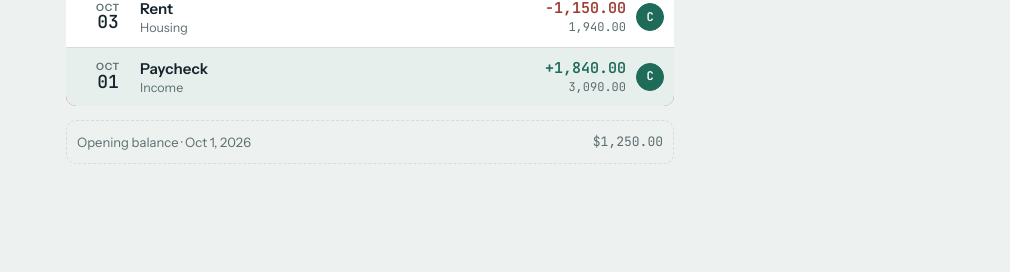
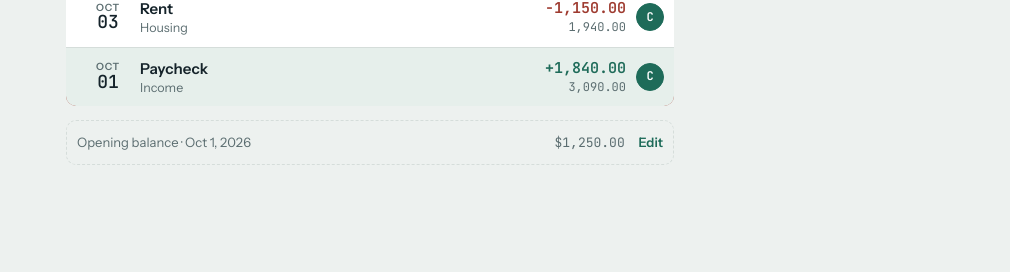
Before and after one commit to dmccrummen/website, a Jekyll site: the page checkbook/index.html, which Jekyll copies as it is, in a window 1280 px wide. Shown: the part 975-1247 px from the top of the page, without its empty margins (270-1280 px from the left). Built offline with Jekyll 4.4.1, drawn with Linux system fonts in a browser that asks for light colours.

Commit message:
Checkbook: edit an account's opening balance and date
Tap the opening balance row (or it in Accounts) to change the amount,
whether it's money in the account or money owed, and its as-of date.

Co-Authored-By: Claude Opus 5.5 <noreply@anthropic.com>
Claude-Session: https://claude.ai/code/session_01Bj1FFW6xRavTT1SQKWihKn

```diff
--- a/checkbook/index.html
+++ b/checkbook/index.html
@@ -108,6 +108,8 @@ button{cursor:pointer}
 .clr{width:28px;height:28px;border-radius:50%;border:1.5px solid var(--line);background:none;font-family:var(--f-num);font-size:12px;font-weight:600;color:var(--muted)}
 .clr.on{background:var(--accent);border-color:var(--accent);color:var(--accent-ink)}
 .selecting .clr{visibility:hidden}
+.opening{width:100%;background:none;font:inherit;text-align:left;cursor:pointer;gap:10px;flex-wrap:wrap}
+.opening .edit{color:var(--accent);font-family:var(--f-body);font-weight:600;margin-left:6px}
 .opening{display:flex;justify-content:space-between;padding:12px 10px;color:var(--muted);font-size:13px;border:1px dashed var(--line);border-radius:10px;margin-top:14px}
 .empty{text-align:center;color:var(--muted);padding:40px 10px}
 
@@ -146,6 +148,7 @@ button{cursor:pointer}
 .seg button{border:0;background:none;padding:10px;font-weight:600}
 .seg button.on.out{background:var(--debit);color:var(--surface)}
 .seg button.on.in{background:var(--credit);color:var(--surface)}
+.seg.two-way{grid-template-columns:1fr 1fr}
 .seg button.on.xf{background:var(--accent);color:var(--accent-ink)}
 .xf-row{display:grid;grid-template-columns:minmax(0,1fr) auto minmax(0,1fr);gap:8px;align-items:end}
 .xf-row .arrow{padding-bottom:10px;color:var(--muted);font-size:18px}
@@ -297,7 +300,7 @@ function render(){
       <button class="clr${t.cleared?' on':''}" data-act="clear" data-id="${t.id}" aria-label="${t.cleared?'Mark not cleared':'Mark cleared'}" title="Cleared">C</button>
     </div></div>`;
   });
-  const opening=`<div class="opening"><span>Opening balance · ${longDate(a.openingDate)}</span><span class="num">${money(a.opening)}</span></div>`;
+  const opening=`<button class="opening" data-act="opening"><span>Opening balance · ${longDate(a.openingDate)}</span><span class="num">${money(a.opening)} <span class="edit">Edit</span></span></button>`;
 
   const tools=ui.select?`
     <div class="selbar">
@@ -481,6 +484,21 @@ function statementPreview(){
   $('#stGo').disabled=!p.d||!p.remove.length;
 }
 
+function sheetOpening(){
+  const a=acct(); const owed=a.opening<0;
+  openSheet(`
+    <h2>Opening balance</h2>
+    <p>What ${esc(a.name)} held on the day this register starts. Every running balance is counted from here.</p>
+    <form id="openForm" class="fields">
+      <div class="seg two-way" id="oSeg"><button type="button" class="in${owed?'':' on'}" data-act="oseg" data-v="in">Money in account</button><button type="button" class="out${owed?' on':''}" data-act="oseg" data-v="out">Money owed</button></div>
+      <div class="two">
+        <div class="field"><label for="oAmt">Amount</label><input id="oAmt" class="num" inputmode="decimal" value="${(Math.abs(a.opening)/100).toFixed(2)}" autofocus></div>
+        <div class="field"><label for="oDate">As of</label><input id="oDate" type="date" value="${a.openingDate}"></div>
+      </div>
+      <p>Use Money owed for a credit card balance.</p>
+      <div class="sheet-actions"><button type="button" class="btn ghost" data-act="close">Cancel</button><button type="submit" class="btn">Save</button></div>
+    </form>`,'opening');
+}
 function sheetAccounts(){
   const items=S.accounts.map(a=>{const{bal}=totals(a);return `<button class="acct-item${a.id===S.current?' on':''}" data-act="pick" data-id="${a.id}"><span>${esc(a.name)}</span><span class="num">${money(bal)}</span></button>`}).join('');
   const a=acct();
@@ -498,6 +516,7 @@ function sheetAccounts(){
     <div class="lbl">${esc(a.name)}</div>
     <form id="renAcct" class="fields">
       <div class="field"><label for="raName">Rename</label><input id="raName" value="${esc(a.name)}" required></div>
+      <button type="button" class="acct-item" data-act="opening"><span>Opening balance · ${longDate(a.openingDate)}</span><span class="num">${money(a.opening)}</span></button>
       <div class="sheet-actions" style="margin-top:0">
         ${S.accounts.length>1?'<button type="button" class="btn ghost" data-act="delAcct" id="delAcct" style="color:var(--debit)">Delete account</button><span class="spacer"></span>':''}
         <button class="btn ghost" type="submit">Save name</button></div>
```
Also changed, not shown: other parts of checkbook/index.html (+4 -0 lines).
